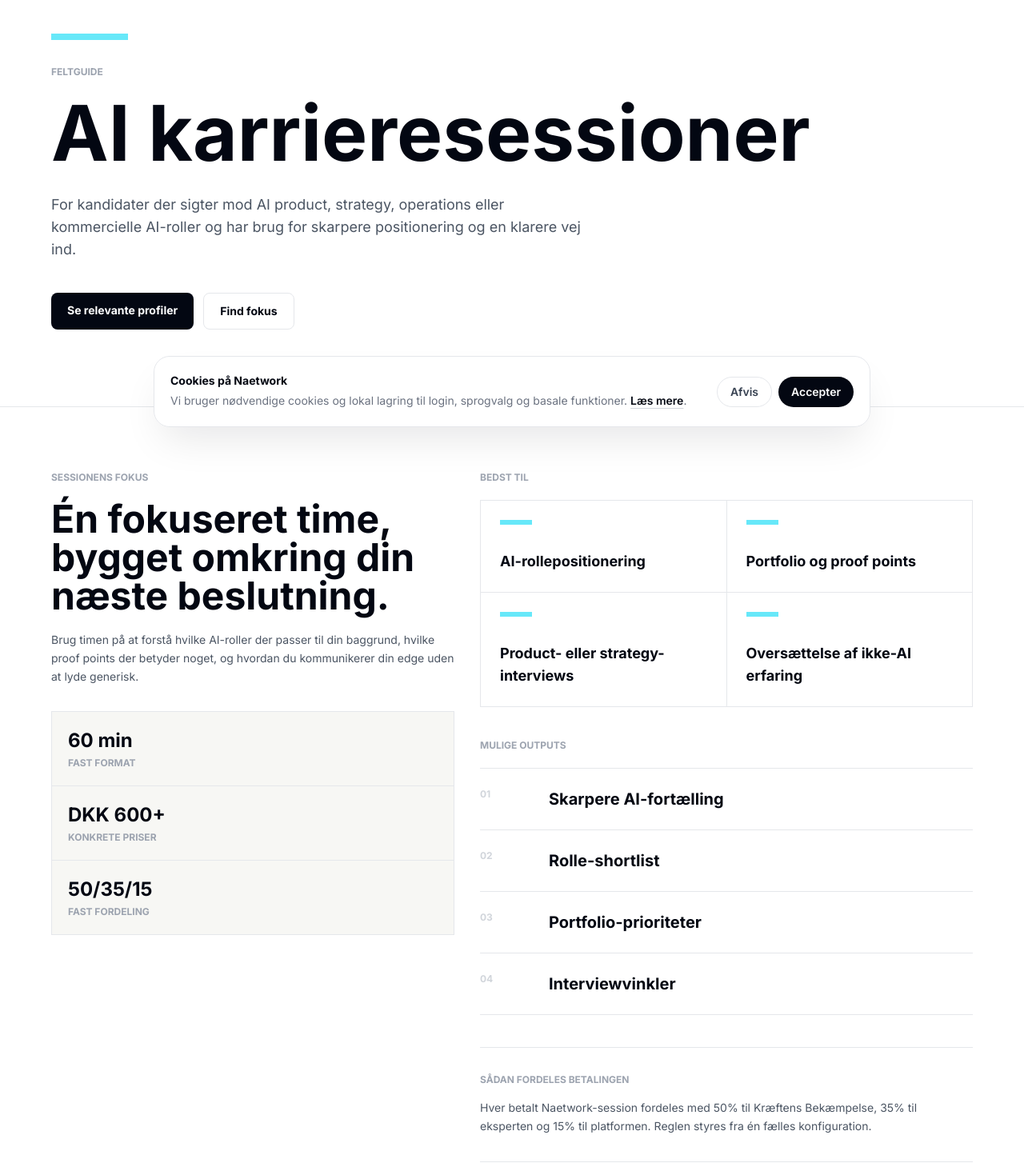
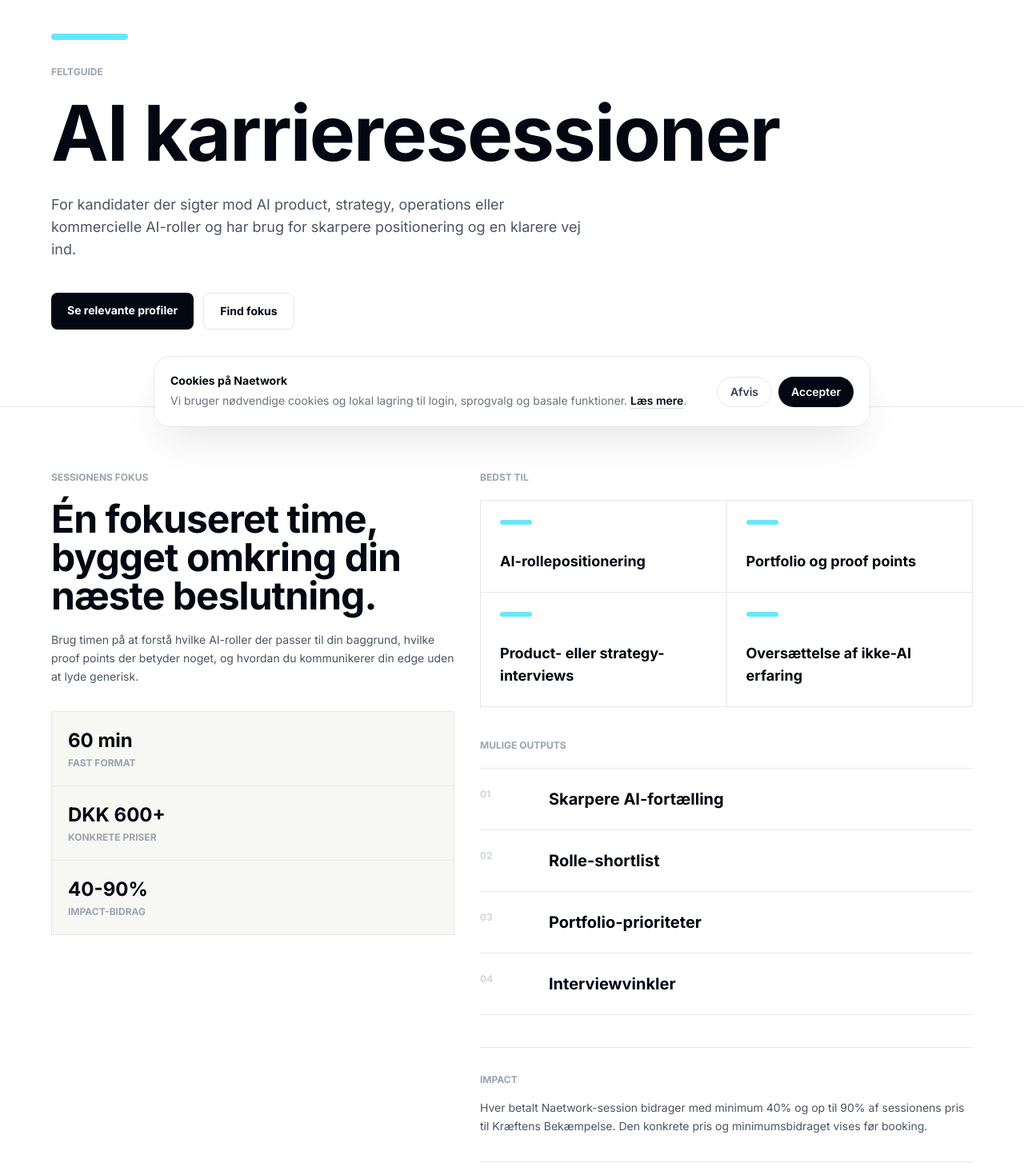
Before and after one commit to mikkelstreet-png/Naetwork, a Next.js app: page /fields/ai in a window 1280 px wide. Shown: the part 246-1710 px from the top of the page at 80% size. Built offline with nearby package versions, Linux system fonts and the light colour scheme; no server answers.

Commit message:
Rollback master prompt: restore components/FieldGuideContent.tsx

```diff
--- a/components/FieldGuideContent.tsx
+++ b/components/FieldGuideContent.tsx
@@ -1,17 +1,20 @@
 'use client';
 
 import Link from 'next/link';
+import { useLanguage } from '@/context/LanguageContext';
 import { FIELD_GUIDES, profileHrefForField } from '@/lib/fieldGuides';
-import { ECONOMICS, formatDkk } from '@/lib/economics';
 import type { FieldSlug } from '@/lib/fieldGuides';
 
 export function FieldGuideContent({ slug }: { slug: FieldSlug }) {
+  const { lang } = useLanguage();
+  const isDa = lang === 'da';
   const field = FIELD_GUIDES[slug];
+  const locale = isDa ? 'da' : 'en';
 
   const stats = [
-    [`${ECONOMICS.sessionMinutes} min`, 'Fast format'],
-    [`${formatDkk(ECONOMICS.minPriceDkk)}+`, 'Konkrete priser'],
-    [`${ECONOMICS.charityPercent}/${ECONOMICS.professionalPercent}/${ECONOMICS.platformPercent}`, 'Fast fordeling'],
+    ['60 min', isDa ? 'Fast format' : 'Fixed format'],
+    ['DKK 600+', isDa ? 'Konkrete priser' : 'Concrete price'],
+    ['40-90%', isDa ? 'Impact-bidrag' : 'Impact contribution'],
   ] as const;
 
   return (
@@ -19,16 +22,16 @@ export function FieldGuideContent({ slug }: { slug: FieldSlug }) {
       <section className="border-b border-gray-200 bg-white px-5 py-16 sm:px-8 md:py-24">
         <div className="mx-auto max-w-6xl">
           <Link href="/" className="mb-10 inline-flex text-sm font-black text-gray-500 transition-colors hover:text-gray-950">&larr; Naetwork</Link>
-          <span className={`mb-8 block h-2 w-24 ${field.accent}`} />
-          <p className="mb-5 text-xs font-black uppercase text-gray-400">Feltguide</p>
-          <h1 className="max-w-5xl text-5xl font-black leading-[0.9] text-gray-950 text-balance md:text-8xl">{field.title.da}</h1>
-          <p className="mt-7 max-w-2xl text-base leading-relaxed text-gray-600 md:text-lg">{field.description.da}</p>
+          <span className={`mb-8 block h-2 w-24 rounded-full ${field.accent}`} />
+          <p className="mb-5 text-xs font-black uppercase text-gray-400">{isDa ? 'Feltguide' : 'Field guide'}</p>
+          <h1 className="max-w-5xl text-6xl font-black leading-[0.9] tracking-tight text-gray-950 text-balance md:text-8xl">{field.title[locale]}</h1>
+          <p className="mt-7 max-w-2xl text-base leading-relaxed text-gray-600 md:text-lg">{field.description[locale]}</p>
           <div className="mt-10 flex flex-wrap gap-3">
             <Link href={profileHrefForField(slug)} className="inline-flex rounded-lg bg-gray-950 px-5 py-3 text-sm font-black text-white transition-colors hover:bg-gray-800">
-              Se relevante profiler
+              {isDa ? 'Se relevante profiler' : 'Browse relevant profiles'}
             </Link>
             <Link href="/match" className="inline-flex rounded-lg border border-gray-200 px-5 py-3 text-sm font-black text-gray-950 transition-colors hover:border-gray-950">
-              Find fokus
+              {isDa ? 'Find fokus' : 'Find focus'}
             </Link>
           </div>
         </div>
@@ -37,9 +40,11 @@ export function FieldGuideContent({ slug }: { slug: FieldSlug }) {
       <section className="px-5 py-14 sm:px-8 md:py-20">
         <div className="mx-auto grid max-w-6xl gap-8 lg:grid-cols-[0.9fr_1.1fr]">
           <aside className="lg:sticky lg:top-24 lg:h-fit">
-            <p className="mb-5 text-xs font-black uppercase text-gray-400">Sessionens fokus</p>
-            <h2 className="text-4xl font-black leading-tight text-gray-950 text-balance md:text-5xl">Én fokuseret time, bygget omkring din næste beslutning.</h2>
-            <p className="mt-5 text-sm leading-relaxed text-gray-600">{field.sessionFocus.da}</p>
+            <p className="mb-5 text-xs font-black uppercase text-gray-400">{isDa ? 'Sessionens fokus' : 'Session focus'}</p>
+            <h2 className="text-4xl font-black leading-tight tracking-tight text-gray-950 text-balance md:text-5xl">
+              {isDa ? 'Én fokuseret time, bygget omkring din næste beslutning.' : 'One focused hour, built around your next decision.'}
+            </h2>
+            <p className="mt-5 text-sm leading-relaxed text-gray-600">{field.sessionFocus[locale]}</p>
             <div className="mt-8 grid gap-px border border-gray-200 bg-gray-200">
               {stats.map(([value, label]) => (
                 <div key={label} className="bg-[#f7f7f4] p-5">
@@ -52,11 +57,11 @@ export function FieldGuideContent({ slug }: { slug: FieldSlug }) {
 
           <div className="space-y-10">
             <section>
-              <p className="mb-5 text-xs font-black uppercase text-gray-400">Bedst til</p>
+              <p className="mb-5 text-xs font-black uppercase text-gray-400">{isDa ? 'Bedst til' : 'Best for'}</p>
               <div className="grid gap-px border border-gray-200 bg-gray-200 sm:grid-cols-2">
-                {field.bestFor.da.map((item) => (
+                {field.bestFor[locale].map((item) => (
                   <div key={item} className="bg-white p-6">
-                    <span className={`mb-8 block h-1.5 w-10 ${field.accent}`} />
+                    <span className={`mb-8 block h-1.5 w-10 rounded-full ${field.accent}`} />
                     <p className="text-lg font-black text-gray-950">{item}</p>
                   </div>
                 ))}
@@ -64,9 +69,9 @@ export function FieldGuideContent({ slug }: { slug: FieldSlug }) {
             </section>
 
             <section>
-              <p className="mb-5 text-xs font-black uppercase text-gray-400">Mulige outputs</p>
+              <p className="mb-5 text-xs font-black uppercase text-gray-400">{isDa ? 'Mulige outputs' : 'Possible outputs'}</p>
               <div className="border-t border-gray-200">
-                {field.outputs.da.map((item, index) => (
+                {field.outputs[locale].map((item, index) => (
                   <div key={item} className="grid gap-4 border-b border-gray-200 py-6 md:grid-cols-[70px_1fr]">
                     <p className="text-xs font-black text-gray-300">0{index + 1}</p>
                     <p className="text-xl font-black text-gray-950">{item}</p>
@@ -76,9 +81,11 @@ export function FieldGuideContent({ slug }: { slug: FieldSlug }) {
             </section>
 
             <section className="border-y border-gray-200 py-8">
-              <p className="mb-4 text-xs font-black uppercase text-gray-400">Sådan fordeles betalingen</p>
+              <p className="mb-4 text-xs font-black uppercase text-gray-400">Impact</p>
               <p className="max-w-2xl text-sm leading-relaxed text-gray-600">
-                Hver betalt Naetwork-session fordeles med {ECONOMICS.charityPercent}% til {ECONOMICS.charityName}, {ECONOMICS.professionalPercent}% til eksperten og {ECONOMICS.platformPercent}% til platformen. Reglen styres fra én fælles konfiguration.
+                {isDa
+                  ? 'Hver betalt Naetwork-session bidrager med minimum 40% og op til 90% af sessionens pris til Kræftens Bekæmpelse. Den konkrete pris og minimumsbidraget vises før booking.'
+                  : 'Every paid Naetwork session contributes at least 40% and up to 90% of the session price to Kræftens Bekæmpelse. The concrete price and minimum contribution are visible before booking.'}
               </p>
             </section>
           </div>
```
